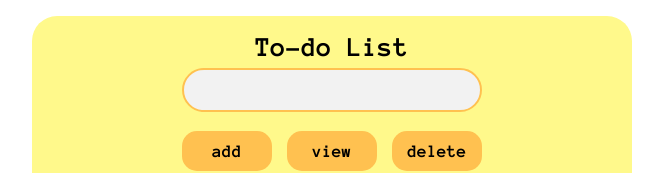
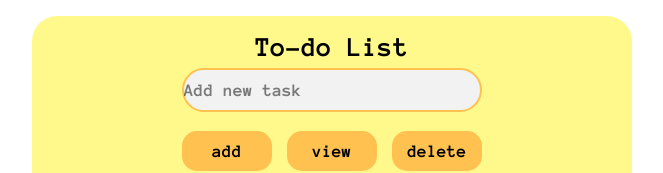
Before and after one commit to renzyntn/TodoList, a website: page public/index.html in a window 1280 px wide. Shown: the part 144-317 px from the top of the page, without its empty margins (308-971 px from the left). Drawn offline with Linux system fonts and the light colour scheme.

Commit message:
added place holder in field for user familiarity

```diff
--- a/public/index.html
+++ b/public/index.html
@@ -14,7 +14,7 @@
                 <div class="w-[300px] h-[90px] text-center">
                     <h1 class="text-[28px]">To-do List</h1>
                     <div class="bg-white-fields border-2 border-cream-buttons rounded-[25px]">
-                        <input id="input-el" type="text" required class="w-[300px] h-[40px] outline-0 mx-[8px] text-[18px]">
+                        <input id="input-el" type="text" required placeholder="Add new task" class="w-[300px] h-[40px] outline-0 mx-[10px] text-[18px]">
                     </div>
                 </div>
 
```
